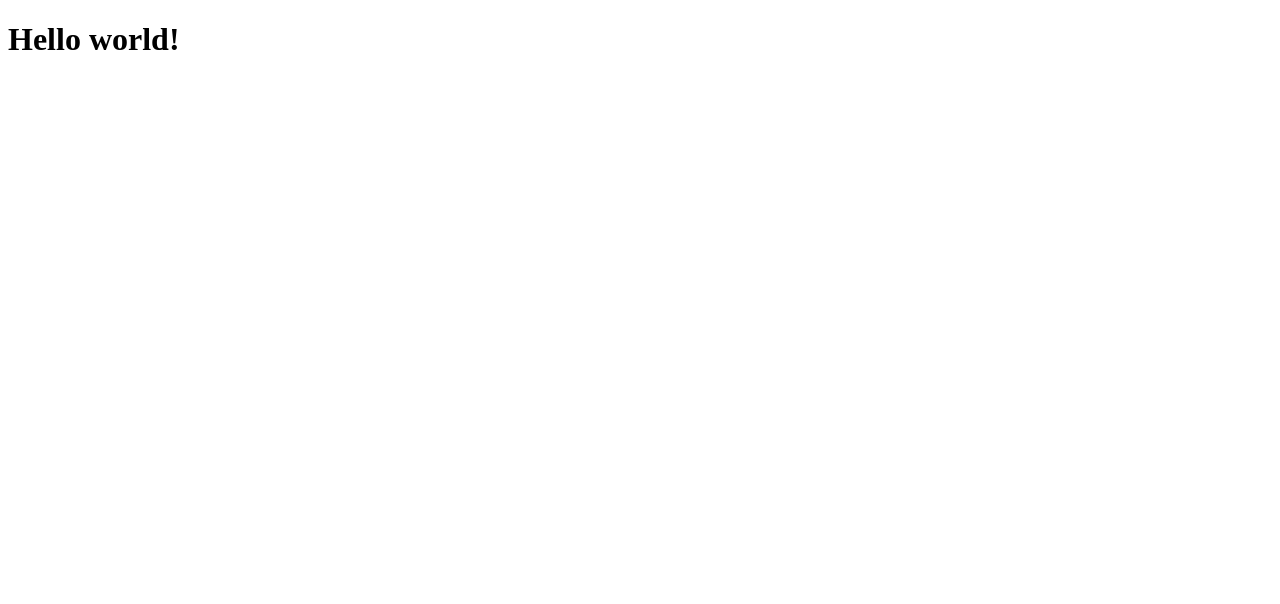
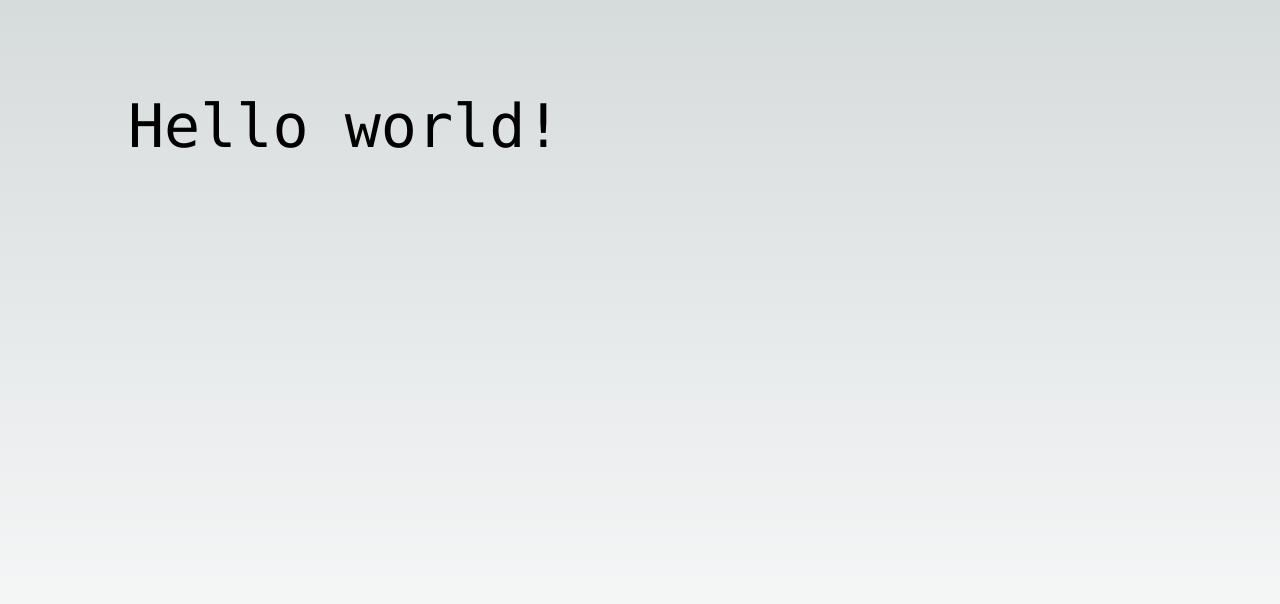
Before and after one commit to React-HTX/mini-hacks, a Next.js app: page /movies in a window 1280 px wide. Shown: the top 604 px of the page. Built offline with nearby package versions, Linux system fonts and the light colour scheme.

Commit message:
Add to readme. Add components dir and example.

```diff
--- /dev/null
+++ b/src/components/Heading/index.js
@@ -0,0 +1,8 @@
+// Create heading component
+const Heading = ({ children }) => (
+  <h1 className="text-2xl sm:text-3xl md:text-4xl lg:text-5xl xl:text-6xl">
+    {children}
+  </h1>
+);
+
+export default Heading;
--- a/src/pages/movies/index.tsx
+++ b/src/pages/movies/index.tsx
@@ -1,4 +1,6 @@
-// import "../../app/globals.css";
+import "../../app/globals.css";
+
+import Heading from "../../components/Heading";
 
 export default function Movies() {
   return (
@@ -6,9 +8,7 @@ export default function Movies() {
       <title>Movie Page</title>
       <main className="flex min-h-screen flex-col items-center justify-between p-24">
         <div className="z-10 max-w-5xl w-full items-center justify-between font-mono text-sm lg:flex">
-          <h1 className="text-3xl font-bold underline text-green-500">
-            Hello world!
-          </h1>
+          <Heading>Hello world!</Heading>
         </div>
       </main>
     </>
```
Also changed, not shown: 1 other file (tests, documents, lock files or other folders).
